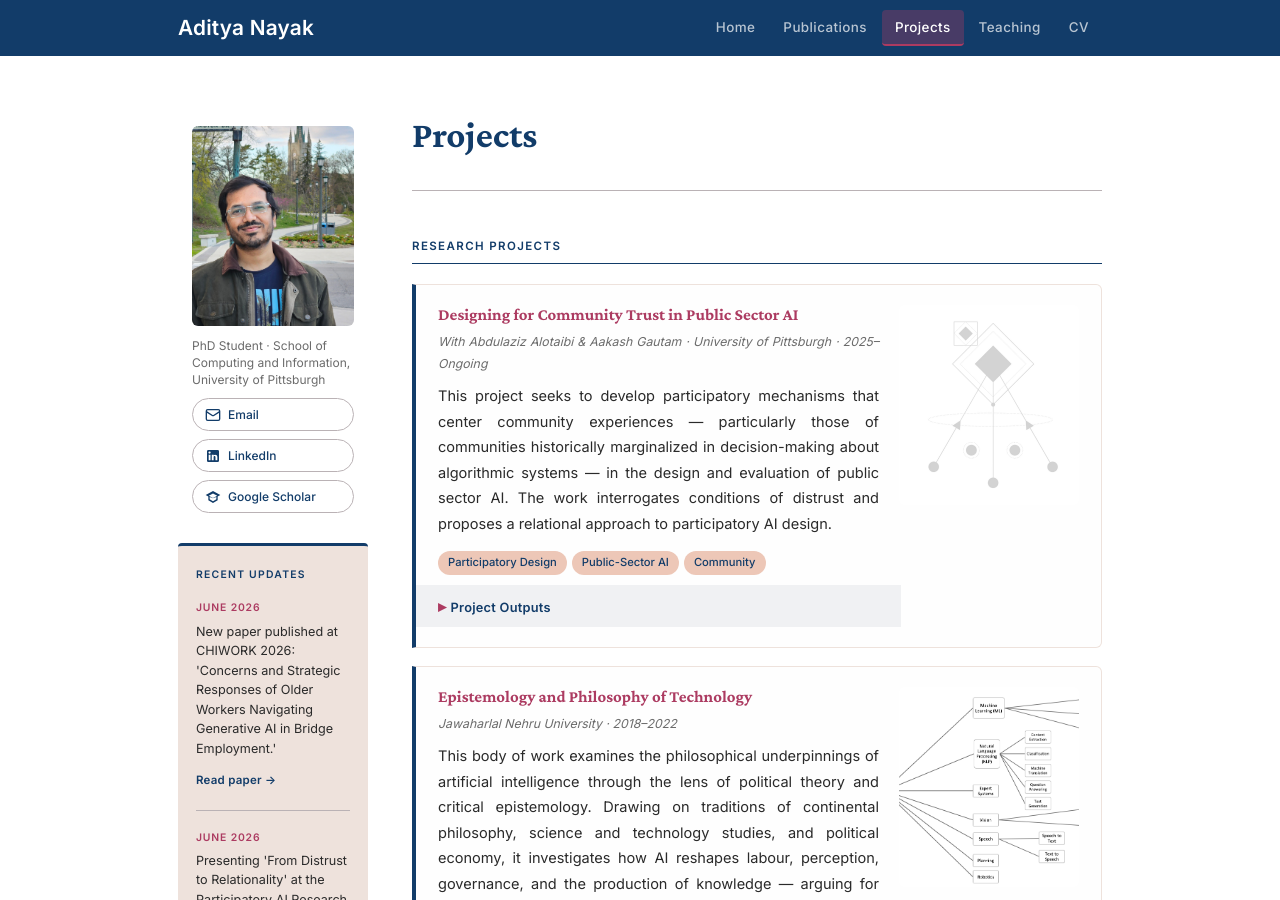
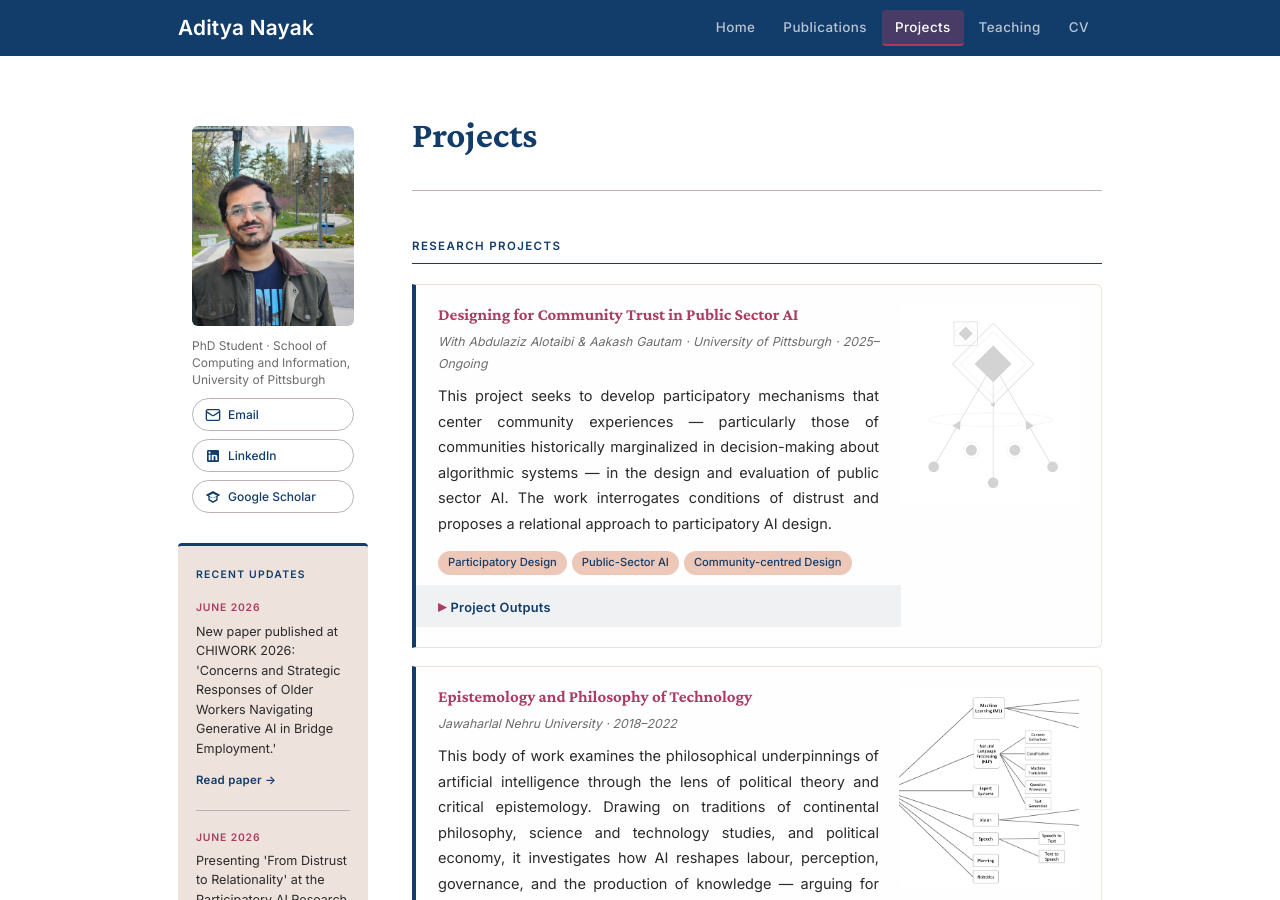
Before and after one commit to adityanayak-info/adityanayak-info.github.io, a Jekyll site: the page built from projects.md, in a window 1280 px wide and 900 px high. Built offline with Jekyll 4.4.1, drawn with Linux system fonts in a browser that asks for light colours.

Commit message:
Update projects.md

```diff
--- a/projects.md
+++ b/projects.md
@@ -26,7 +26,7 @@
     <h3><a href="https://scholar.google.com/citations?user=2aDc8HAAAAAJ&hl=en" class="project-card-link" target="_blank" rel="noopener">Designing for Community Trust in Public Sector AI</a></h3>
     <p class="project-meta">With Abdulaziz Alotaibi & Aakash Gautam · University of Pittsburgh · 2025–Ongoing</p>
     <p>This project seeks to develop participatory mechanisms that center community experiences — particularly those of communities historically marginalized in decision-making about algorithmic systems — in the design and evaluation of public sector AI. The work interrogates conditions of distrust and proposes a relational approach to participatory AI design.</p>
-    <span class="project-tag">Participatory Design</span><span class="project-tag">Public-Sector AI</span><span class="project-tag">Community</span>
+    <span class="project-tag">Participatory Design</span><span class="project-tag">Public-Sector AI</span><span class="project-tag">Community-centred Design</span>
     <details class="project-outputs">
       <summary>Project Outputs</summary>
       <div class="project-outputs-content">
```
